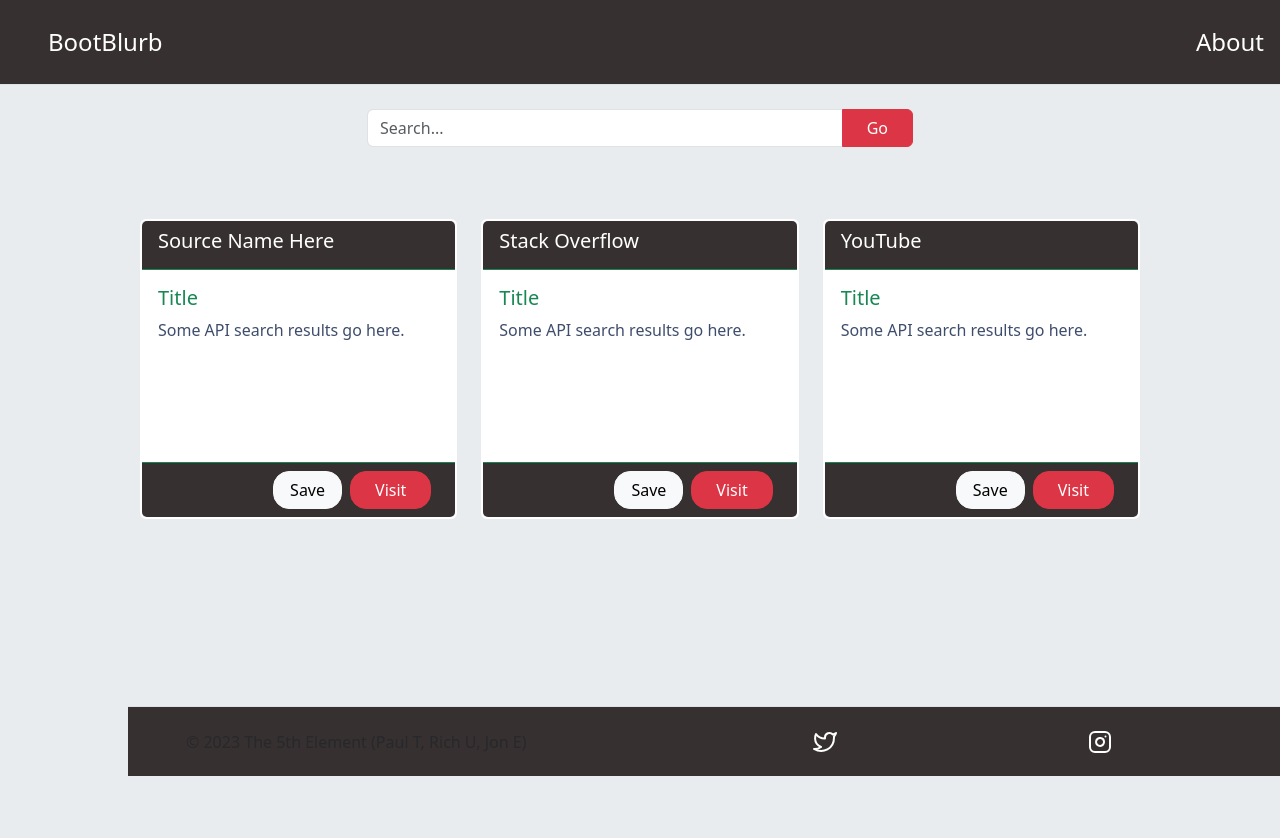
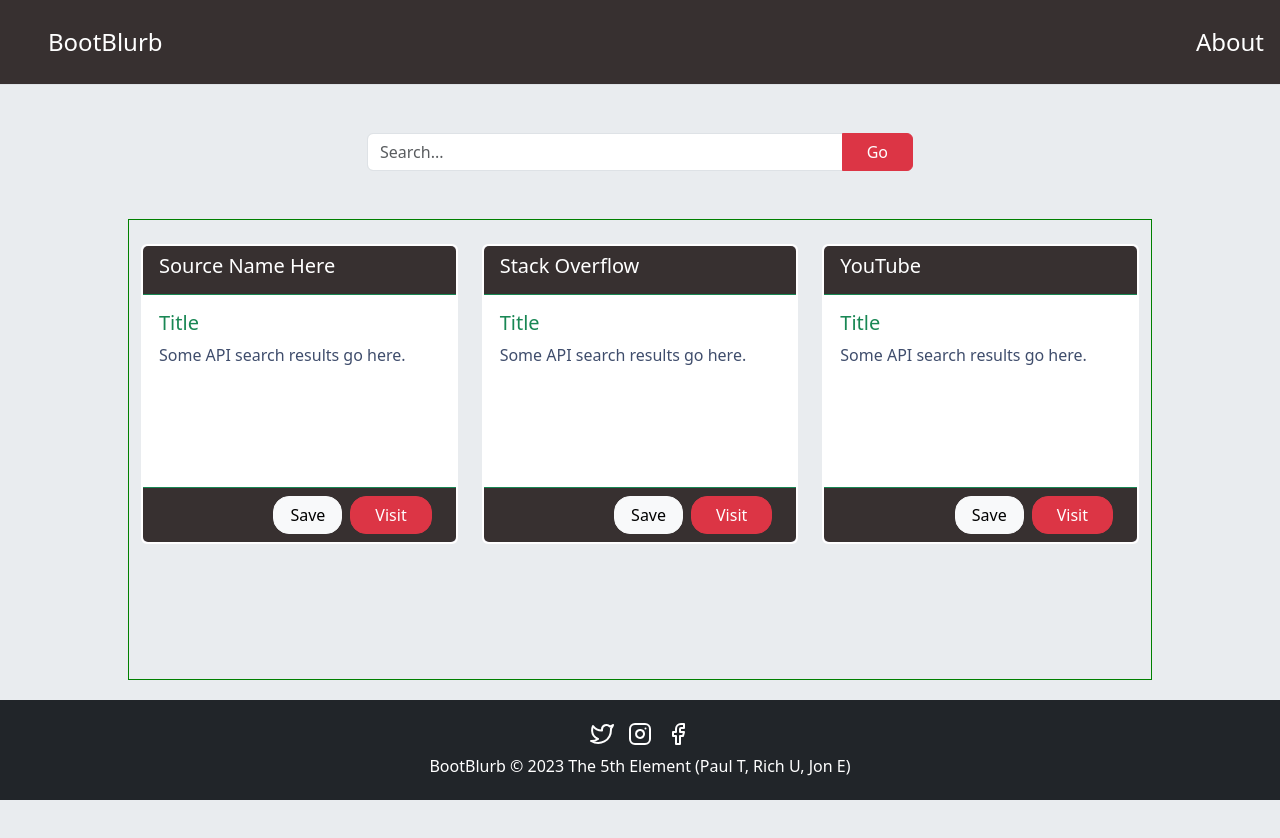
Before and after one commit to Jonathon10k/bootblurb, a plain HTML site: page index.html in a window 1280 px wide. After the commit the page ends 800 px from the top, so only its background shows below. Drawn offline with nearby package versions, Linux system fonts and the light colour scheme.

Commit message:
Refactor footer HTML/CSS

```diff
--- a/assets/css/styles.css
+++ b/assets/css/styles.css
@@ -13,6 +13,10 @@
   body {
     margin: 0;
     padding: 0;
+    display: flex;
+    flex-direction: column;
+    height: 100vh;
+    justify-content: space-between;
     background-color: #e9ecef;
   }
 
@@ -29,7 +33,7 @@
     margin-top: 10px;
     display: flex;
     flex-direction: column;
-    height: 100vh;
+     border: 1px solid green;
   }
 
   /** Query bubble section **/
@@ -46,6 +50,10 @@
   }
 
   /** Card section **/
+
+  .card-container {
+    margin-bottom: 20px;
+  }
 
   .result-card {
     background-color: var(--card-bg-col);
@@ -72,18 +80,21 @@
 
   /** Footer section **/
 
-  footer {
+  .page-footer {
     background-color: var(--footer-col-main);
     color: var(--text-col-secondary);
-    position: fixed;
-    bottom: 0;
-    width: 100%;
+    height: 100px;
     padding: 20px;
-    height: 70px;
+    margin-top: 20px;
   }
 
-  footer .text-body-secondary {
-    color: var(--text-col-secondary);
+  .footer-container {
+    width: 50%;
+    margin: 0 auto;
+  }
+
+  .feather {
+    margin: 0 5px;
   }
 
   .feather:hover {
--- a/index.html
+++ b/index.html
@@ -174,30 +174,14 @@
         </div>
       </div>
 
-      <!-- Footer section -->
+         </div>
+          <!-- Footer section -->
       <footer
-        class="d-flex flex-wrap justify-content-between align-items-center py-3 my-4 border-top"
-      >
-        <div class="col-md-4 d-flex align-items-center text-white">
-          <a
-            href="/"
-            class="mb-3 me-2 mb-md-0 text-body-secondary text-decoration-none lh-1"
-          >
-            <svg class="bi" width="30" height="24">
-              <use xlink:href="#bootstrap"></use>
-            </svg>
-          </a>
-          <span class="mb-3 mb-md-0 text-body-secondary"
-            >© 2023 The 5th Element (Paul T, Rich U, Jon E)</span
-          >
-        </div>
-        <!-- might add in later -->
-        <!-- <ul class="nav col-md-4 justify-content-end list-unstyled d-flex"> -->
-        <!-- <li class="ms-3"><a class="text-body-secondary" href="#"><svg class="bi" width="24" height="24"><use xlink:href="#twitter"></use></svg></a></li> -->
-        <!-- <li class="ms-3"><a class="text-body-secondary" href="#"><svg class="bi" width="24" height="24"><use xlink:href="#instagram"></use></svg></a></li> -->
-        <!-- <li class="ms-3"><a class="text-body-secondary" href="#"><svg class="bi" width="24" height="24"><use xlink:href="#facebook"></use></svg></a></li> -->
-        <!-- </ul> -->
-        <svg
+      class="page-footer footer d-flex flex-row text-white bg-dark">
+      <div class="footer-container container text-center d-flex flex-column mx-auto">
+
+        <div class="footer-icon-container">
+          <svg
           xmlns="http://www.w3.org/2000/svg"
           width="24"
           height="24"
@@ -245,8 +229,28 @@
             d="M18 2h-3a5 5 0 0 0-5 5v3H7v4h3v8h4v-8h3l1-4h-4V7a1 1 0 0 1 1-1h3z"
           ></path>
         </svg>
-      </footer>
-    </div>
+        </div>
+        <div class="page-footer-copyright text-center pt-2 md-6">
+          <span class="mb-3 mb-md-0 mx-auto text-white text-break">BootBlurb © 2023 The 5th Element (Paul T, Rich U, Jon E)</span>
+        </div>
+
+      </div>
+
+      <!-- <div class="d-flex flex-row text-white">
+                    <div class="footer-icon-container">
+
+
+                  </div>
+      </div>
+      might add in later -->
+      <!-- <ul class="nav col-md-4 justify-content-end list-unstyled d-flex"> -->
+      <!-- <li class="ms-3"><a class="text-body-secondary" href="#"><svg class="bi" width="24" height="24"><use xlink:href="#twitter"></use></svg></a></li> -->
+      <!-- <li class="ms-3"><a class="text-body-secondary" href="#"><svg class="bi" width="24" height="24"><use xlink:href="#instagram"></use></svg></a></li> -->
+      <!-- <li class="ms-3"><a class="text-body-secondary" href="#"><svg class="bi" width="24" height="24"><use xlink:href="#facebook"></use></svg></a></li> -->
+      <!-- </ul> -->
+
+
+    </footer>
     <script
       src="https://cdn.jsdelivr.net/npm/bootstrap@5.3.2/dist/js/bootstrap.bundle.min.js"
       integrity="sha384-C6RzsynM9kWDrMNeT87bh95OGNyZPhcTNXj1NW7RuBCsyN/o0jlpcV8Qyq46cDfL"
```
